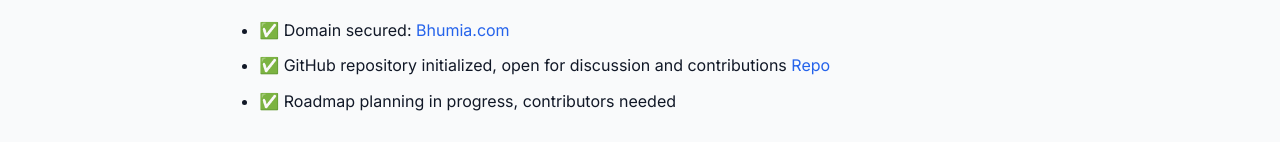
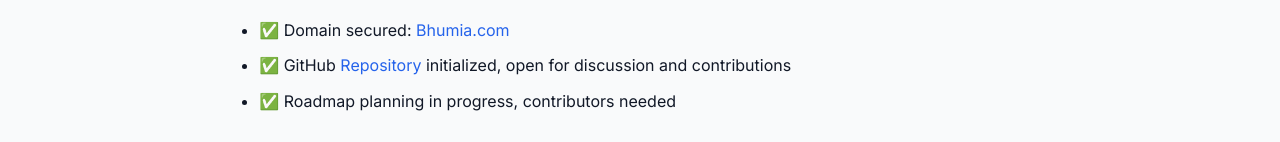
Before and after one commit to mrpawanbishnoi/bhumia, a plain HTML site: page index.html in a window 1280 px wide. Shown: the part 1448-1590 px from the top of the page. Drawn offline with Linux system fonts and the light colour scheme.

Commit message:
Update index.html

```diff
--- a/index.html
+++ b/index.html
@@ -76,7 +76,7 @@
       <h2>📍 Current Status</h2>
       <ul>
         <li>✅ Domain secured: <a href="https://Bhumia.com" target="_blank">Bhumia.com</a></li>
-        <li>✅ GitHub repository initialized, open for discussion and contributions <a href="https://github.com/mrpawanbishnoi/bhumia">Repo</a></li>
+        <li>✅ GitHub <a href="https://github.com/mrpawanbishnoi/bhumia">Repository</a> initialized, open for discussion and contributions </li>
         <li>✅ Roadmap planning in progress, contributors needed</li>
       </ul>
     </section>
```
